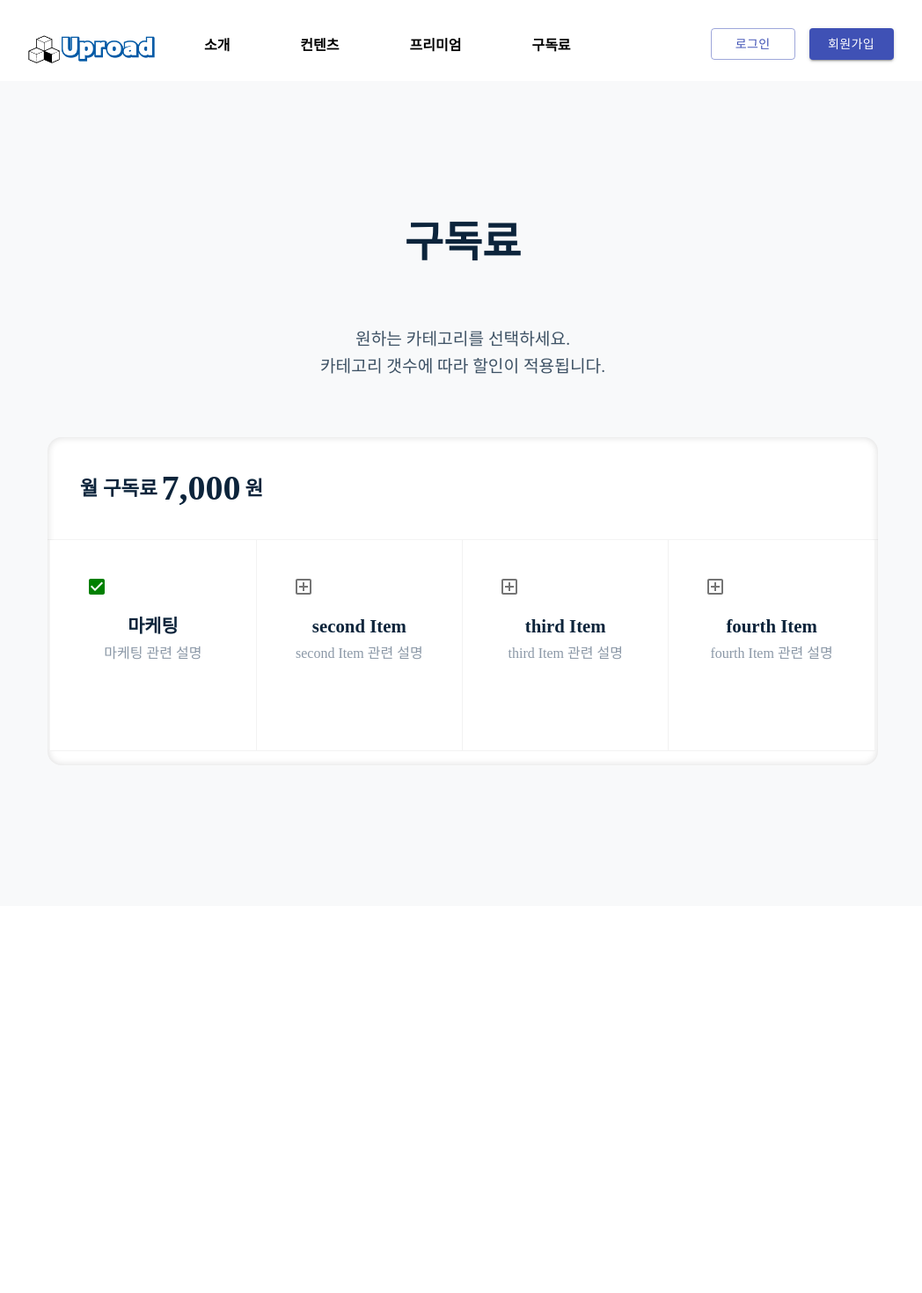
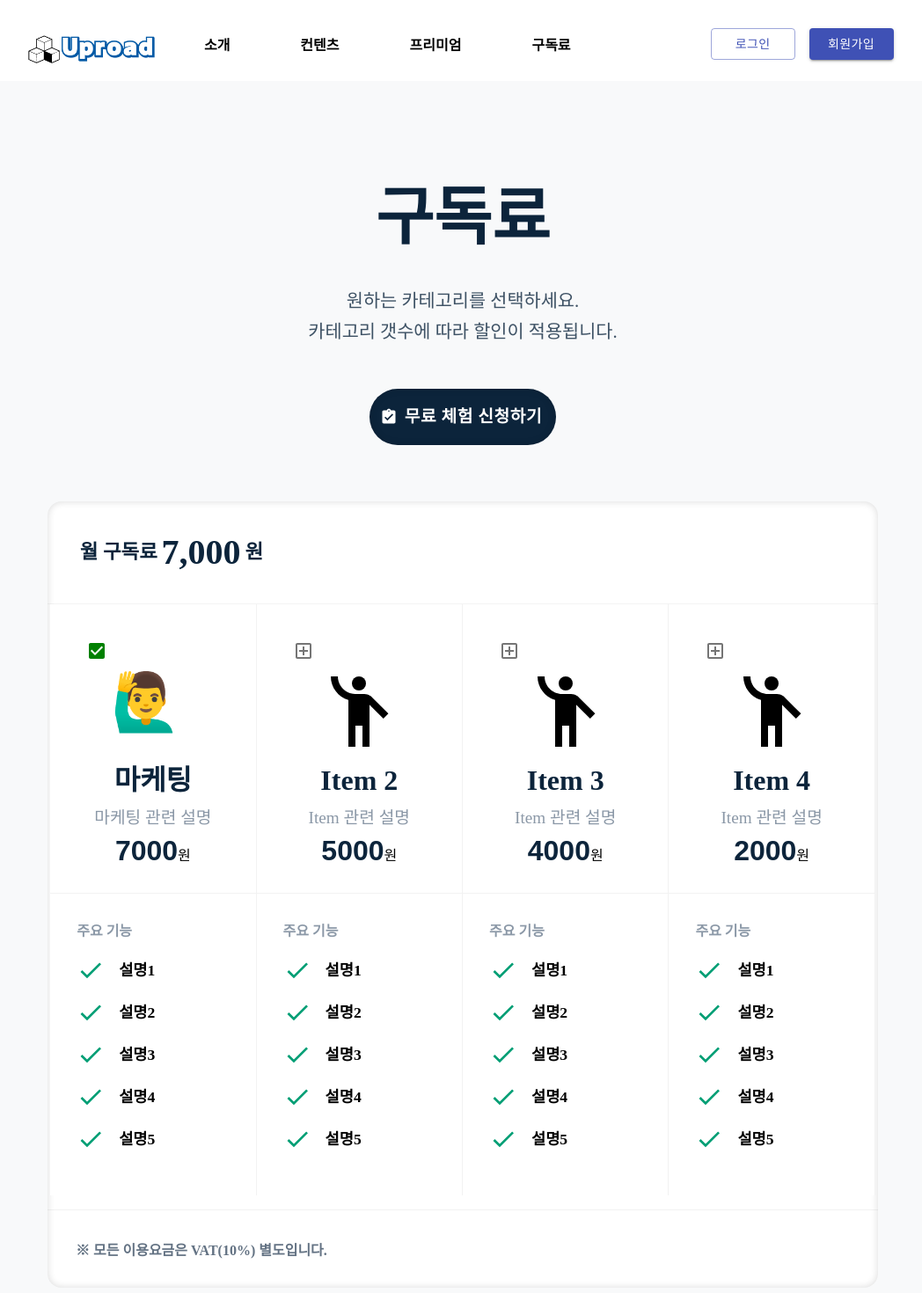
Before and after one commit to pby1360/Uproad, a React (Create React App) app in the folder frontend/: page /price in a window 1280 px wide. Shown: the top 1470 px of the page at 88% size, without its empty margins (114-1162 px from the left). Before the commit the page ends 1038 px from the top, so only its background shows below. Built offline with nearby package versions, Linux system fonts and the light colour scheme.

Commit message:
#2 구독료 화면 구성  주요 기능 리스트 추가  무료체험 버튼 추가

```diff
--- a/frontend/src/pages/Price.js
+++ b/frontend/src/pages/Price.js
@@ -4,6 +4,11 @@ import PriceStyle from "../styles/Price.scss";
 import Checkbox from '@material-ui/core/Checkbox';
 // UI 컴포넌트에서 AddBox 아이콘 import
 import AddBoxOutlinedIcon from '@material-ui/icons/AddBoxOutlined';
+import EmojiPeopleIcon from '@material-ui/icons/EmojiPeople';
+import Button from '@material-ui/core/Button';
+import AssignmentTurnedInIcon from '@material-ui/icons/AssignmentTurnedIn';
+import CheckIcon from '@material-ui/icons/Check';
+import { useHistory } from 'react-router-dom';
 
 const Price = () => {
 
@@ -23,6 +28,15 @@ const Price = () => {
     e.target.checked ? setTotal(total + value) : setTotal(total - value);
   }
 
+  const history = useHistory();
+
+  const joinUproad = () => {
+
+    //회원 가입 시 1달 무료 체험?
+    history.push('/join');
+    //이미 가입하여 1달 무료 체험 하였을 경우 팝업 ??
+  };
+
   return (
     <div className={PriceStyle}>
       <section className="price-content-info">
@@ -30,6 +44,7 @@ const Price = () => {
           <h1>구독료</h1>
           <h2>원하는 카테고리를 선택하세요.</h2>
           <h2>카테고리 갯수에 따라 할인이 적용됩니다.</h2>
+          <Button className="button-free" startIcon={<AssignmentTurnedInIcon />} variant="contained" color="primary" disableElevation onClick={joinUproad}>무료 체험 신청하기</Button>
 
           <article className="price-select-content">
             <section className="monthly-price-title">
@@ -51,9 +66,23 @@ const Price = () => {
                         {/* diabled 속성은 체크기능을 비활성화 시킴 */}
                         <Checkbox defaultChecked disabled className="checkbox-image"/>
                       </section>
+                      <span className="item-emoji">🙋‍♂️</span>
+                      {/*<EmojiPeopleIcon className="item-icon"></EmojiPeopleIcon>*/}
                       <section className="item-title">마케팅</section>
                       <section className="item-descrip">마케팅 관련 설명</section>
+                      <section className="item-price-content">
+                        <section className="item-price">7000</section>
+                        <section className="item-price-won">원</section>
+                      </section>
                     </section>
+                    <ul className="detail-descrip-content">
+                      <li className="detail-descrip-title">주요 기능</li>
+                      <li className="detail-descrip"><CheckIcon className="check-icon"/>설명1</li>
+                      <li className="detail-descrip"><CheckIcon className="check-icon"/>설명2</li>
+                      <li className="detail-descrip"><CheckIcon className="check-icon"/>설명3</li>
+                      <li className="detail-descrip"><CheckIcon className="check-icon"/>설명4</li>
+                      <li className="detail-descrip"><CheckIcon className="check-icon"/>설명5</li>
+                    </ul>
                   </li>
                   <li className="list-content">
                     <section className="list-content-padding">
@@ -61,31 +90,71 @@ const Price = () => {
                         {/* <input type="checkbox" id="name1" className="checkbox-image"></input> */}
                         {/* icon 속성은 import한 아이콘 사용 */}
                         {/* onChange 속성은 체크될 때 마다 checkItem 함수를 호출함 */}
-                        <Checkbox icon={<AddBoxOutlinedIcon />} name="item2" value="5000" onChange={checkItem} className="checkbox-image"/>
+                        <Checkbox icon={<AddBoxOutlinedIcon className="checkbox-icon" /> } name="item2" value="5000" onChange={checkItem} className="checkbox-image"/>
                       </section>
-                      <section className="item-title">second Item</section>
-                      <section className="item-descrip">second Item 관련 설명</section>
+                      <EmojiPeopleIcon className="item-icon"></EmojiPeopleIcon>
+                      <section className="item-title">Item 2</section>
+                      <section className="item-descrip">Item 관련 설명</section>
+                      <section className="item-price-content">
+                        <section className="item-price">5000</section>
+                        <section className="item-price-won">원</section>
+                      </section>
                     </section>
+                    <ul className="detail-descrip-content">
+                      <li className="detail-descrip-title">주요 기능</li>
+                      <li className="detail-descrip"><CheckIcon className="check-icon"/>설명1</li>
+                      <li className="detail-descrip"><CheckIcon className="check-icon"/>설명2</li>
+                      <li className="detail-descrip"><CheckIcon className="check-icon"/>설명3</li>
+                      <li className="detail-descrip"><CheckIcon className="check-icon"/>설명4</li>
+                      <li className="detail-descrip"><CheckIcon className="check-icon"/>설명5</li>
+                    </ul>
                   </li>
                   <li className="list-content">
                     <section className="list-content-padding">
                       <section className="checkbox-background">
                         <Checkbox icon={<AddBoxOutlinedIcon />} name="item3" value="4000" onChange={checkItem} className="checkbox-image"/>
                       </section>
-                      <section className="item-title">third Item</section>
-                      <section className="item-descrip">third Item 관련 설명</section>
+                      <EmojiPeopleIcon className="item-icon"></EmojiPeopleIcon>
+                      <section className="item-title">Item 3</section>
+                      <section className="item-descrip">Item 관련 설명</section>
+                      <section className="item-price-content">
+                        <section className="item-price">4000</section>
+                        <section className="item-price-won">원</section>
+                      </section>
                     </section>
+                    <ul className="detail-descrip-content">
+                      <li className="detail-descrip-title">주요 기능</li>
+                      <li className="detail-descrip"><CheckIcon className="check-icon"/>설명1</li>
+                      <li className="detail-descrip"><CheckIcon className="check-icon"/>설명2</li>
+                      <li className="detail-descrip"><CheckIcon className="check-icon"/>설명3</li>
+                      <li className="detail-descrip"><CheckIcon className="check-icon"/>설명4</li>
+                      <li className="detail-descrip"><CheckIcon className="check-icon"/>설명5</li>
+                    </ul>
                   </li>
                   <li className="list-content">
                     <section className="list-content-padding">
                       <section className="checkbox-background">
                         <Checkbox icon={<AddBoxOutlinedIcon />} name="item3" value="2000" onChange={checkItem} className="checkbox-image"/>
                       </section>
-                      <section className="item-title">fourth Item</section>
-                      <section className="item-descrip">fourth Item 관련 설명</section>
+                      <EmojiPeopleIcon className="item-icon"></EmojiPeopleIcon>
+                      <section className="item-title">Item 4</section>
+                      <section className="item-descrip">Item 관련 설명</section>
+                      <section className="item-price-content">
+                        <section className="item-price">2000</section>
+                        <section className="item-price-won">원</section>
+                      </section>
                     </section>
+                    <ul className="detail-descrip-content">
+                      <li className="detail-descrip-title">주요 기능</li>
+                      <li className="detail-descrip"><CheckIcon className="check-icon"/>설명1</li>
+                      <li className="detail-descrip"><CheckIcon className="check-icon"/>설명2</li>
+                      <li className="detail-descrip"><CheckIcon className="check-icon"/>설명3</li>
+                      <li className="detail-descrip"><CheckIcon className="check-icon"/>설명4</li>
+                      <li className="detail-descrip"><CheckIcon className="check-icon"/>설명5</li>
+                    </ul>
                   </li>
                 </ul>
+                <section className="vat-info">※ 모든 이용요금은 VAT(10%) 별도입니다.</section>
               </article>
             </article>
       </section>
--- a/frontend/src/styles/Price.scss
+++ b/frontend/src/styles/Price.scss
@@ -15,22 +15,40 @@
     flex-direction: column;
     width: 100%;
     h1 {
-      display: flex;
       color: rgb(12, 36, 59);
-      font-size: 3rem;
+      font-size: 4.5rem;
       font-weight: 800;
       white-space: normal;
-      text-align: center;
-      word-break: keep-all;
+      margin-block-start: 1rem;
+      margin-block-end: 2rem;
     }
     h2 {
       display: flex;
       color: rgb(62, 82, 101);
-      font-size: 1.2rem;
+      font-size: 1.3rem;
       line-height: 0;
       font-weight: 400;
       text-align: center;
       white-space: pre-line;
+    }
+    .button-free{
+      cursor: pointer;
+      overflow: hidden;
+      color: white;
+      height: 4rem;
+      border-radius: 6rem;
+      margin-top: 3rem;
+      background-color: #0c243b;
+      display: inline-flex;
+      position: relative;
+      font-size: 1.2rem;
+      box-sizing: border-box;
+      font-weight: 600;
+      align-items: center;
+      flex-shrink: 0;
+      justify-content: center;
+      box-shadow: inset 0 0 0.5rem rgba(0, 0, 0, 0.15);
+      vertical-align: middle;
     }
     .monthly-price-title {
       width: 100%;
@@ -145,20 +163,99 @@
       // vertical-align: middle;
       // transition-duration: 0.3s;
     }
+    .item-emoji {
+      width: 6rem;
+      height: 6rem;
+      font-size: 4rem;
+    }
+    .item-icon {
+      width: 6rem;
+      height: 6rem;
+    }
     .item-title {
       color: rgb(12, 36, 59);
-      font-size: 1.3rem;
+      font-size: 2rem;
       font-weight: 900;
       line-height: 1.3;
-      margin-top: 10px;
-      margin-bottom: 6px;
+      margin-top: 0.6rem;
+      margin-bottom: 0.4rem;
     }
     .item-descrip {
       color: rgb(139, 152, 167);
+      font-size: 1.2rem;
+      font-weight: 500;
+      line-height: 1.55;
+      margin-bottom: 0.4rem;
+    }
+    .item-price-content{
+      font-size: 2rem;
+      font-weight: 600;
+      display: flex;
+      align-items: flex-end;
+    }
+    .item-price{
+      font-family: "Barlow Condensed", sans-serif;
+      color: rgb(12, 36, 59);
+      font-weight: 600;
+      line-height: 1;
+    }
+    .item-price-won{
+      display: flex;
+      -webkit-box-align: center;
+      align-items: center;
       font-size: 1rem;
       font-weight: 500;
-      line-height: 1.55;
-      margin-bottom: 20px;
+    }
+    .detail-descrip-content{
+      min-height: 240px;
+      -webkit-box-flex: 1;
+      flex-grow: 1;
+      flex-shrink: 0;
+      box-sizing: border-box;
+      width: 100%;
+      padding: 30px 30px 32px;
+      font-size: 15px;
+      font-weight: 500;
+      line-height: 1.6;
+      list-style: none;
+    }
+    .detail-descrip-title{
+      list-style: none;
+      margin-bottom: 1rem;
+      color: rgb(139, 152, 167);
+      font-size: 1rem;
+      font-weight: 600;
+    }
+    .detail-descrip{
+      list-style: none;
+      display: flex;
+      margin-bottom: 1rem;
+      -webkit-box-align: center;
+      align-items: center;
+      font-size: inherit;
+      line-height: inherit;
+      font-size: 1.1rem;
+      color: rgb(0, 0, 0);
+      font-weight: 600;
+    }
+    .check-icon{
+      color: rgb(0, 158, 116);
+      margin-right: 1rem;
+      display: inline-flex;
+      font-size: 2rem;
+      font-weight: 300;
+      -webkit-box-align: center;
+      align-items: center;
+    }
+    .vat-info {
+      width: 100%;
+      padding: 2rem 2rem;
+      box-sizing: border-box;
+      border-top: 0.1rem solid rgba(0, 0, 0, 0.05);
+      font-size: 1rem;
+      font-weight: 600;
+      color: rgb(99, 114, 131);
+      align-items: center;
     }
   }
 }
```
